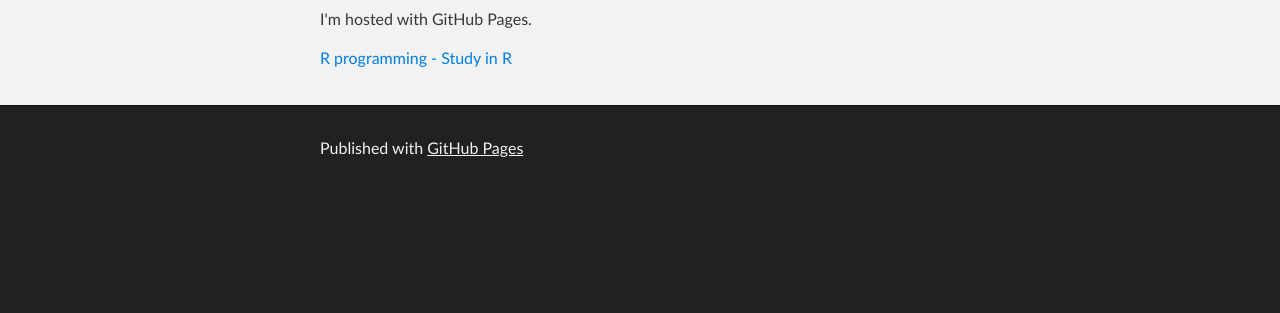
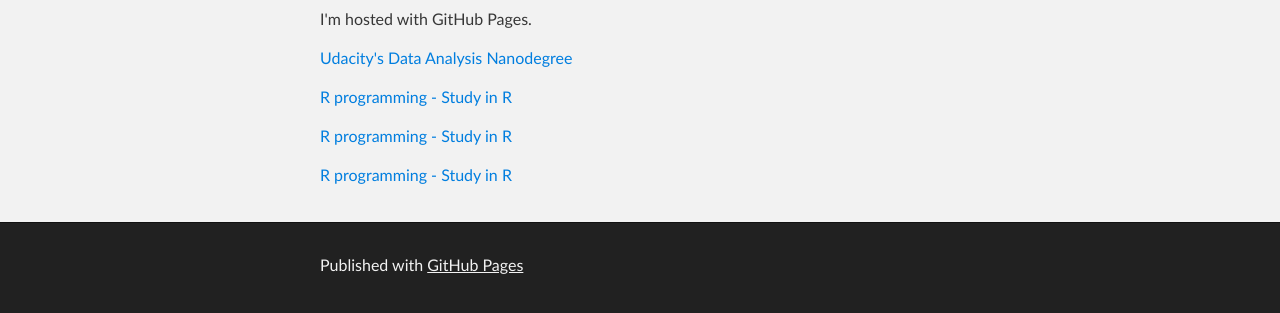
Before and after one commit to 2507Mario/.github.io, a plain HTML site: page index.html in a window 1280 px wide. Shown: the part 317-630 px from the top of the page. Drawn offline with Linux system fonts and the light colour scheme.

Commit message:
Update index.html

```diff
--- a/index.html
+++ b/index.html
@@ -33,7 +33,9 @@
 <a id="hello-world" class="anchor" href="#hello-world" aria-hidden="true"><span aria-hidden="true" class="octicon octicon-link"></span></a>Hello World</h1>
 
 <p>I'm hosted with GitHub Pages.</p>
-
+<p><a href=""</a>Udacity's Data Analysis Nanodegree</p>
+<p><a href="R_Final_Project_Mario_Bonilla-Udacity.html" target="_blank">R programming - Study in R</a></p>
+<p><a href="R_Final_Project_Mario_Bonilla-Udacity.html" target="_blank">R programming - Study in R</a></p>
 <p><a href="R_Final_Project_Mario_Bonilla-Udacity.html" target="_blank">R programming - Study in R</a></p>
 <p></p>
       </section>
```
